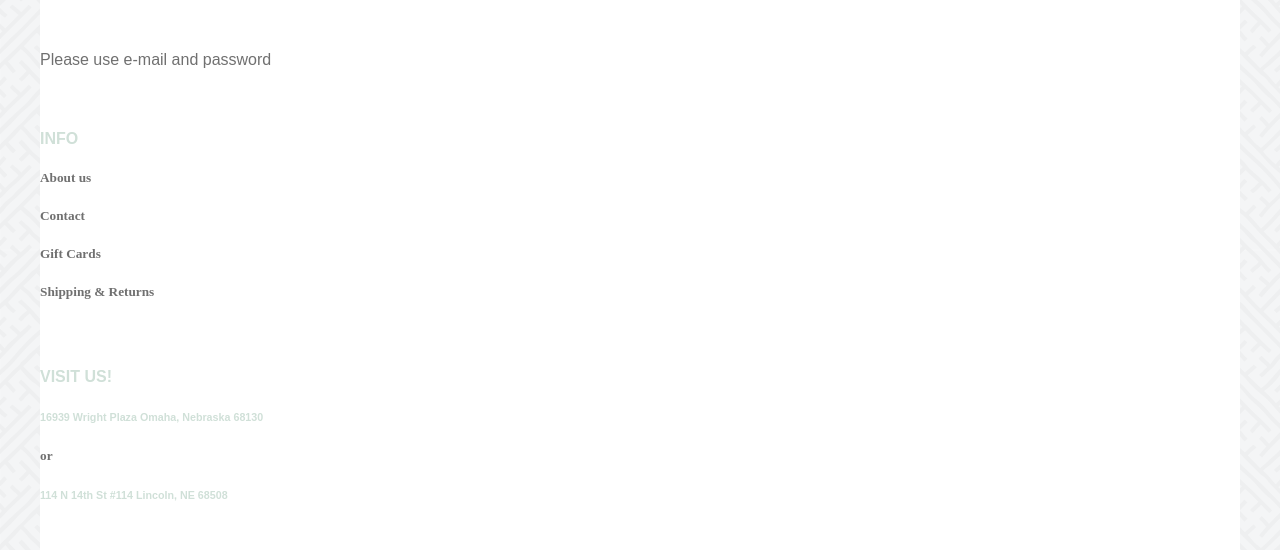
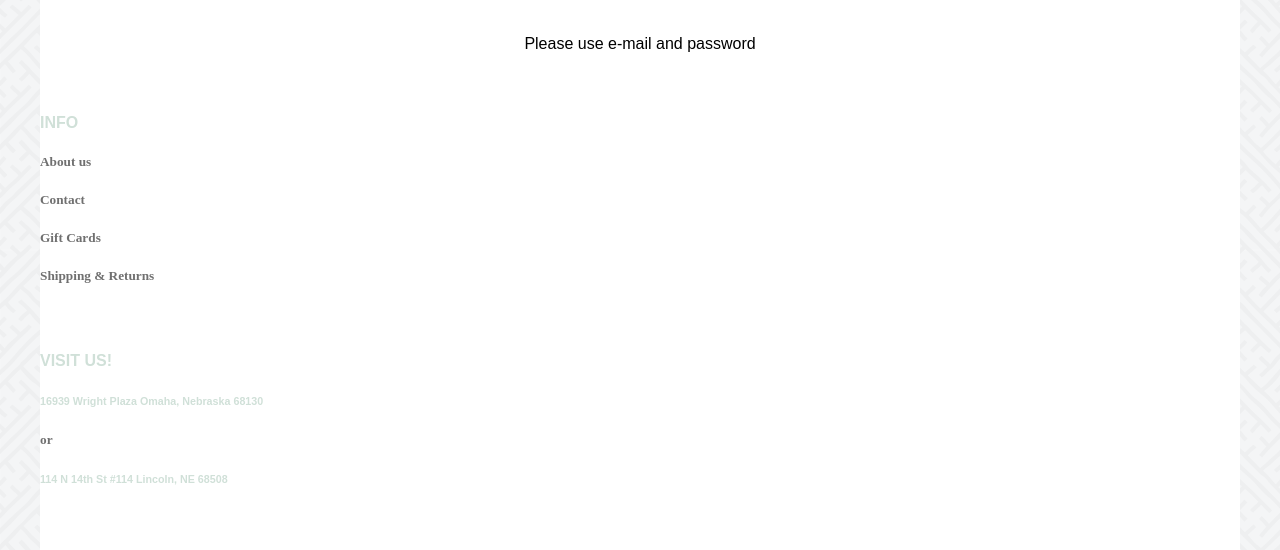
Before and after one commit to josieodermatt/adpr458, a plain HTML site: page assignments/project2/login.html in a window 1280 px wide. Shown: the part 550-1100 px from the top of the page. Drawn offline with Linux system fonts and the light colour scheme; files whose address does not match are found by name.

Commit message:
centering

```diff
--- a/assignments/project2/login.html
+++ b/assignments/project2/login.html
@@ -24,7 +24,10 @@
                 <img src="images/Icon 3.png">
 </section>
 <h2>Login</h2>
+<section class="center"
 <p>Please use e-mail and password</p>
+
+</section>
 
 
 
```
